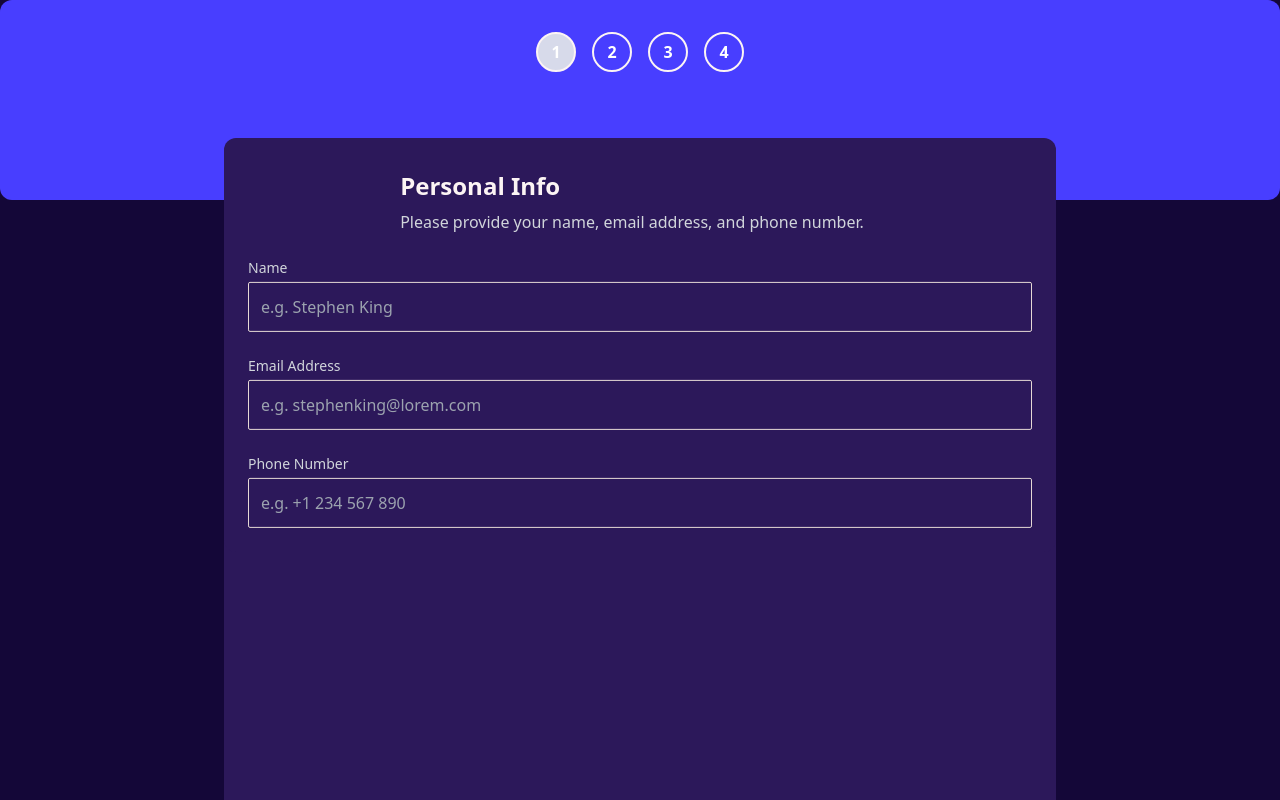
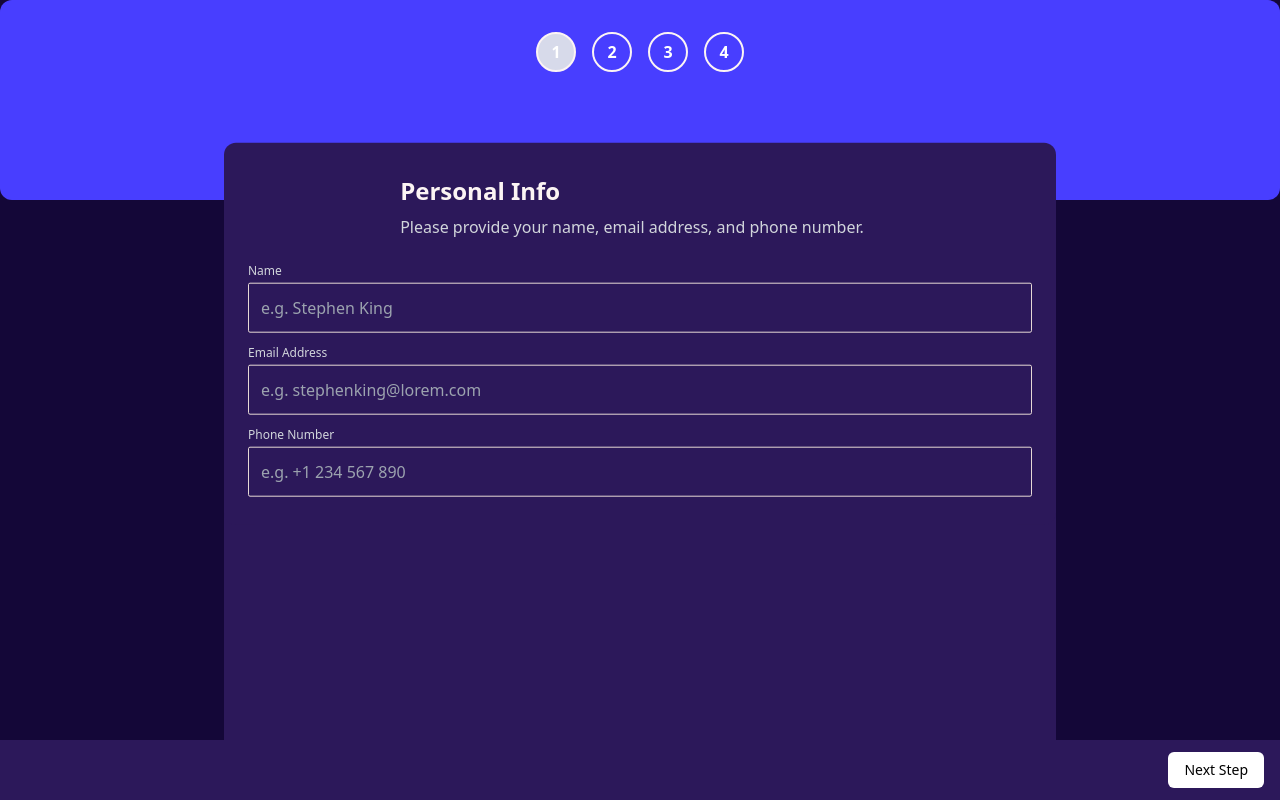
Before and after one commit to AtanasovCode/planit-multistep-form, a React app: page /multi-step/step-one in a window 1280 px wide. Built offline with nearby package versions, Linux system fonts and the light colour scheme; the HTML template or start-up script is replaced by a standard one.

Commit message:
created button navigation component

```diff
--- /dev/null
+++ b/src/components/ButtonNav.jsx
@@ -0,0 +1,20 @@
+import { useStore } from "../../useStore";
+
+const ButtonNav = () => {
+    return (
+        <div className="bg-card-background py-3 px-4 flex flex-row-reverse items-center justify-between absolute bottom-0 left-0 w-[100%]">
+            <input
+                type="button"
+                value="Next Step"
+                className="bg-white text-black py-2 px-4 rounded-md cursor-pointer font-medium text-sm"
+            />
+            <input
+                type="button"
+                value="Go Back"
+                className="bg-card-background text-white cursor-pointer hidden font-medium text-sm"
+            />
+        </div>
+    );
+}
+
+export default ButtonNav;
--- a/src/components/InfoInput.jsx
+++ b/src/components/InfoInput.jsx
@@ -8,8 +8,8 @@ const InfoInput = ({
     setValue,
 }) => {
     return (
-        <div className="flex flex-col items-start justify-center w-[100%] text-white mb-6">
-            <div className="mb-1 text-sm text-gray-300">
+        <div className="flex flex-col items-start justify-center w-[100%] text-white mb-3">
+            <div className="mb-1 text-xs text-gray-300">
                 {label}
             </div>
             <input
--- a/src/components/StepContainer.jsx
+++ b/src/components/StepContainer.jsx
@@ -1,11 +1,13 @@
 import { Outlet } from "react-router";
 import StepTracker from "./StepTracker";
+import ButtonNav from "./ButtonNav";
 
 const StepContainer = () => {
     return (
-        <div className="w-[92vw] min-h-[100dvh] lg:w-[65vw] lg:min-h-auto lg:h-[75vh] bg-card-background flex flex-col-reverse items-center justify-end text-text">
+        <div className="w-[92vw] min-h-[100dvh] lg:w-[65vw] lg:min-h-auto lg:h-[75vh] lg:bg-card-background flex flex-col-reverse items-center justify-end text-text">
             <Outlet />
             <StepTracker />
+            <ButtonNav />
         </div>
     );
 }
--- a/src/steps/StepOne.jsx
+++ b/src/steps/StepOne.jsx
@@ -11,7 +11,7 @@ const StepOne = () => {
     } = useStore();
 
     return (
-        <div className="bg-card-background w-[100%] rounded-xl translate-y-[-15%] pt-8 px-6 flex flex-col items-center justify-center text-text z-[99]">
+        <div className="bg-card-background w-[100%] rounded-xl translate-y-[-15%] pt-8 pb-4 px-6 flex flex-col items-center justify-center text-text z-[99]">
             <div className="flex flex-col items-start justify-center mb-6">
                 <div className="font-bold text-2xl mb-2 text-left">
                     Personal Info
@@ -38,7 +38,7 @@ const StepOne = () => {
                 <InfoInput
                     label="Phone Number"
                     placeholder="e.g. +1 234 567 890"
-                    inputType="number"
+                    inputType="text"
                     value={number}
                     setValue={setNumber}
                 />
--- a/useStore.js
+++ b/useStore.js
@@ -8,11 +8,11 @@ export const useStore = create((set) => ({
   decreaseStep: () => set((state) => ({ step: state.step - 1 })),
 
   //personal info
-  name: null,
+  name: "",
   setName: (name) => set({ name }),
-  mail: null,
+  mail: "",
   setMail: (mail) => set({ mail }),
-  number: null,
+  number: "",
   setNumber: (number) => set({ number }),
 
   //remove all state
```
